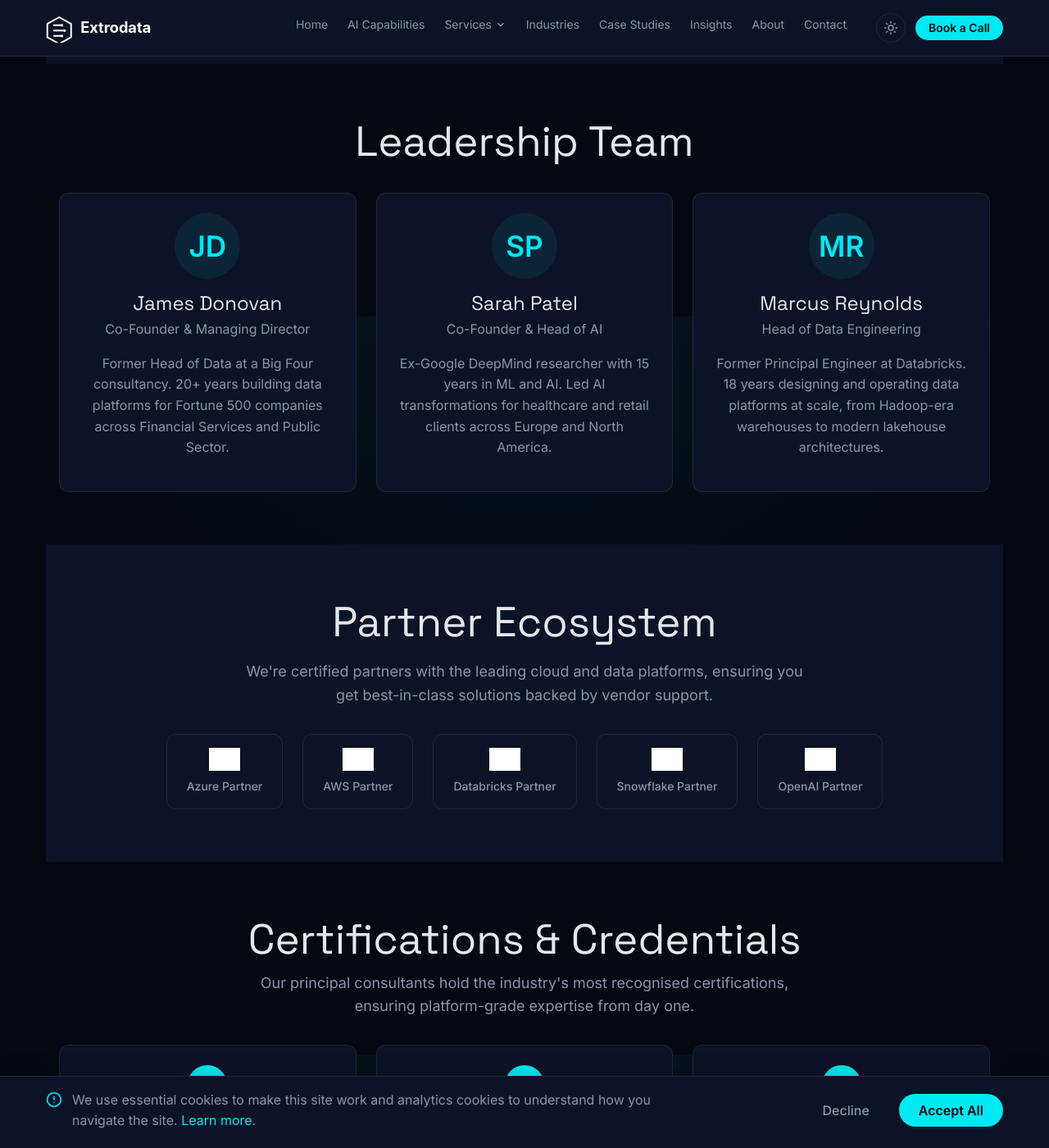
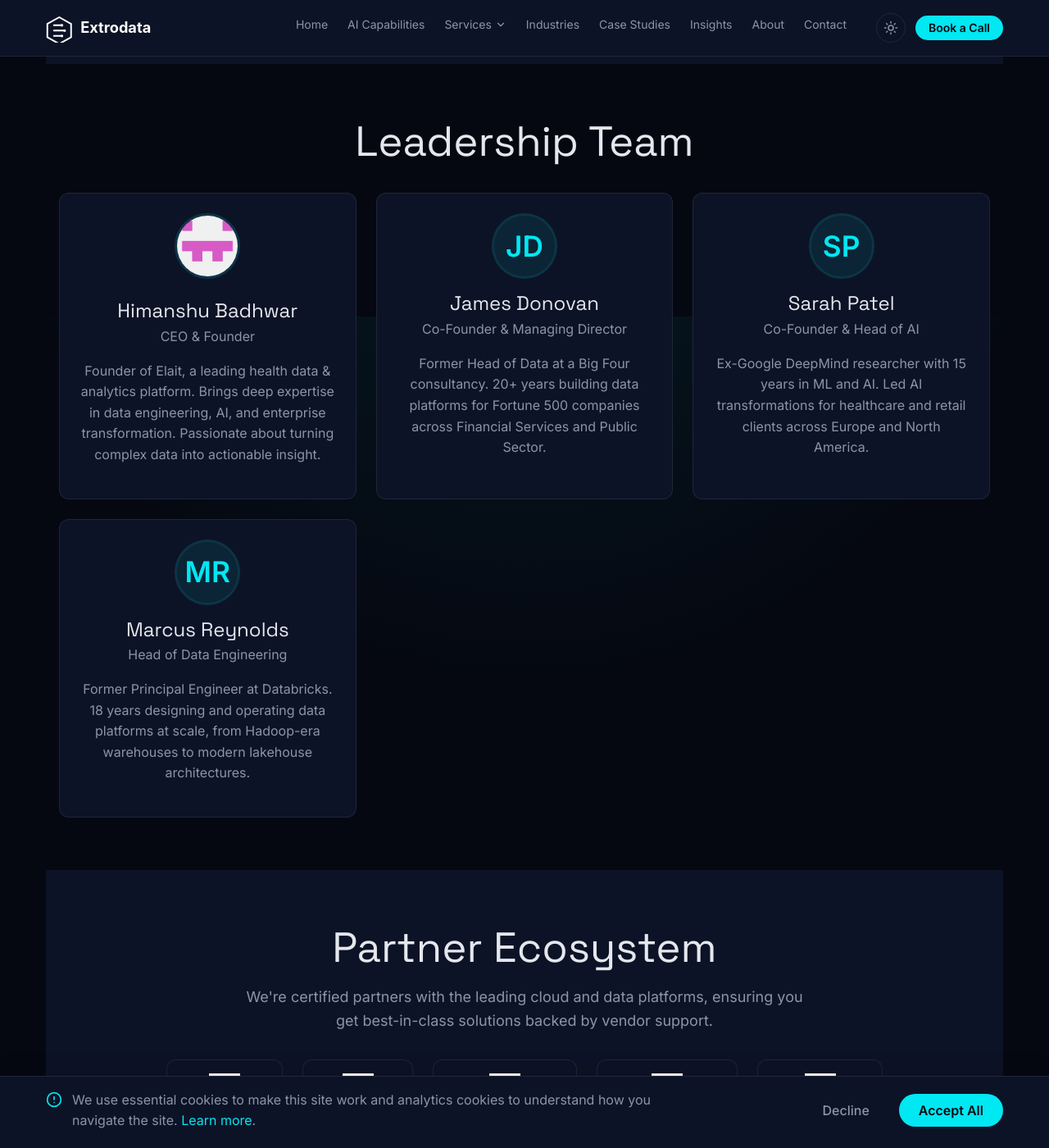
Before and after one commit to HBadhwar/extrodata, a Jekyll site: the page built from _pages/about.html, in a window 1280 px wide and 1400 px high, scrolled down 1414 px. Shown: the whole window at 82% size. Built offline with Jekyll 4.4.1, drawn with Linux system fonts in a browser that asks for light colours; grey boxes are pictures that could not be loaded.

Commit message:
Add Himanshu Badhwar as CEO & Founder to Leadership Team

```diff
--- a/_pages/about.html
+++ b/_pages/about.html
@@ -70,6 +70,21 @@ reading_time: 4 min read
   <div class="container">
     <h2 class="reveal" style="text-align:center;margin-bottom:var(--space-8);">Leadership Team</h2>
     <div class="team-grid">
+
+      <div class="team-card reveal">
+        <img src="{{ '/assets/images/himanshu-badhwar.jpg' | relative_url }}" alt="Himanshu Badhwar" class="avatar avatar--lg team-card__avatar" loading="lazy">
+        <h3 class="team-card__name">Himanshu Badhwar</h3>
+        <p class="team-card__role">CEO &amp; Founder</p>
+        <p style="color:var(--color-text-muted);font-size:var(--text-sm);line-height:1.6;margin-top:var(--space-3);">Founder of Elait, a leading health data &amp; analytics platform. Brings deep expertise in data engineering, AI, and enterprise transformation. Passionate about turning complex data into actionable insight.</p>
+        <div style="display:flex;justify-content:center;gap:var(--space-3);margin-top:var(--space-4);">
+          <a href="https://www.linkedin.com/in/himanshubadhwar/" target="_blank" rel="noopener noreferrer" aria-label="Himanshu Badhwar on LinkedIn" style="color:var(--color-text-muted);">
+            <i data-lucide="linkedin" style="width:20px;height:20px;"></i>
+          </a>
+          <a href="https://github.com/HBadhwar" target="_blank" rel="noopener noreferrer" aria-label="Himanshu Badhwar on GitHub" style="color:var(--color-text-muted);">
+            <i data-lucide="github" style="width:20px;height:20px;"></i>
+          </a>
+        </div>
+      </div>
 
       <div class="team-card reveal">
         <div class="avatar avatar--lg team-card__avatar">JD</div>
--- a/_sass/_pages.scss
+++ b/_sass/_pages.scss
@@ -936,6 +936,12 @@
 
 .team-card__avatar {
   margin: 0 auto var(--space-4);
+
+  &.avatar {
+    /* When used as <img>, override the CSS avatar defaults */
+    object-fit: cover;
+    border: 3px solid var(--color-primary-highlight);
+  }
 }
 
 .team-card__name {
```
Also changed, not shown: assets/images/himanshu-badhwar.jpg (added).
